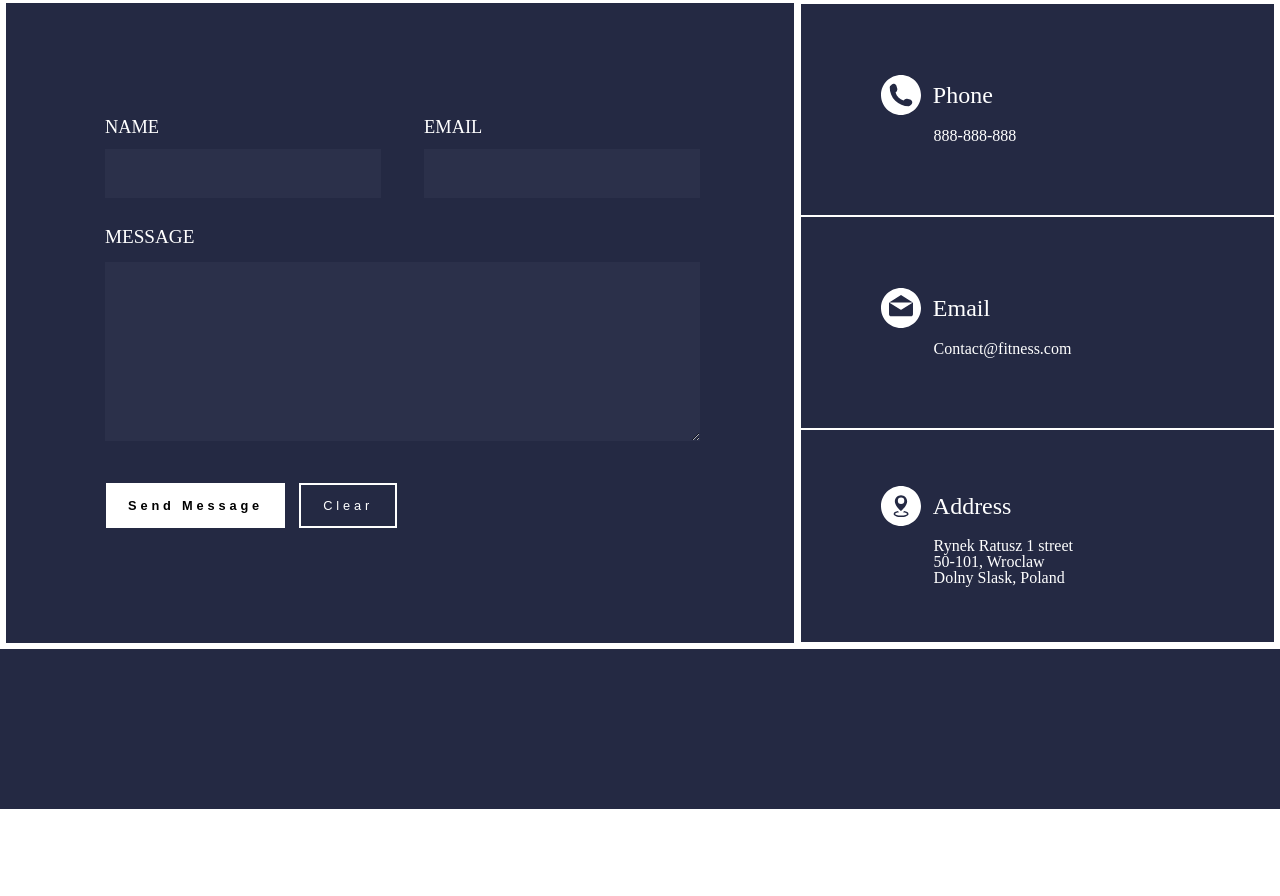
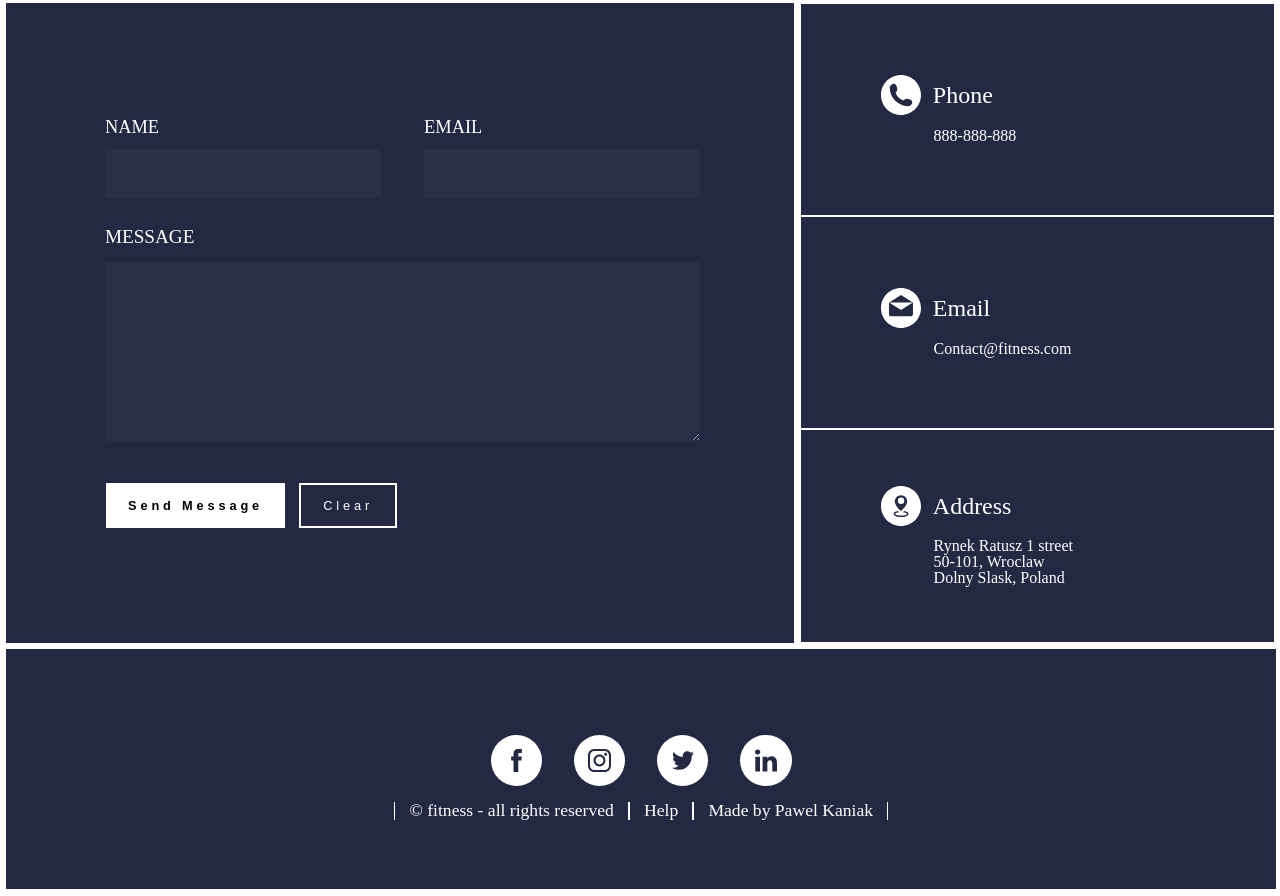
Before and after one commit to Pawelkaniak/Fitness-project, a website: page index.html in a window 1280 px wide. Shown: the part 3026-3922 px from the top of the page. Before the commit the page ends 3835 px from the top, so only its background shows below. Drawn offline with Linux system fonts and the light colour scheme.

Commit message:
add and style footer section

```diff
--- a/index.html
+++ b/index.html
@@ -143,7 +143,21 @@
         </div>
       </article>
     </section>
-  <footer></footer>
+  <footer class="container">
+    <article class="container">
+      <ul class="container">
+        <li><a href="https://www.facebook.com/"><img src="pictures/SVG/facebook-logo.svg"></a></li>
+        <li><a href="https://www.instagram.com/"><img src="pictures/SVG/instagram-logo.svg"></a></li>
+        <li><a href="https://twitter.com/"><img src="pictures/SVG/twitter-logo-silhouette.svg"></a></li>
+        <li><a href="https://www.linkedin.com/"><img src="pictures/SVG/linkedin-logo.svg"></a></li>
+      </ul>
+      <div class="AllRightsRes container">
+        <p>&copy; fitness - all rights reserved</p>
+        <p><a href="#">Help</a></p>
+        <p>Made by Pawel Kaniak</p>
+      </div>
+    </article>
+  </footer>
 
   </body>
   <script src="JavaScript/JavaScript.js"></script>
--- a/scss/style.scss
+++ b/scss/style.scss
@@ -470,13 +470,75 @@ section.contact {
 /* _-_-_-_-_  Footer section _-_-_-_-_  */
 
 footer {
-  margin-top: 0.8em;
-  height: 10em;
-  width: 100%;
+  margin: 0.8em 0.4em 0.4em 0.4em;
+  overflow: hidden;
+  height: 15em;
+  width: 99.2%;
   background-color: $mainFirst-color;
+  justify-content: center;
+  align-items: center;
   @media (max-width: 50em) {
     width: 100%;
     margin: 0.4em 0.4em 0.4em 0.4em;
   }
-
+  article {
+    height: 100%;
+    width: 100%;
+    justify-content: center;
+    align-items: center;
+    flex-direction: column;
+    ul {
+      width: 100%;
+      justify-content: center;
+      align-items: center;
+      li {
+        display: flex;
+        justify-content: center;
+        align-items: center;
+        width: 3.2em;
+        height: 3.2em;
+        background-color: $mainThird-color;
+        border-radius: 50%;
+        margin: 1em;
+        transition: 0.2s ease-in-out;
+        &:hover {
+          background-color: $mainSecond-color;
+          transition: 0.2s ease-in-out;
+        }
+        a {
+          display: flex;
+          justify-content: center;
+          align-items: center;
+          width: 100%;
+          height: 100%;
+          img {
+            width: 1.4em;
+            height: 1.4em;
+          }
+        }
+      }
+    }
+    .AllRightsRes {
+      justify-content: center;
+      align-items: center;
+      flex-direction: row;
+      p {
+        padding: 0 0.8em;
+        font-size: 1.1em;
+        color: $mainThird-color;
+        border-left: 1px solid $mainThird-color;
+        border-right: 1px solid $mainThird-color;
+        @media (max-width: 50em) {
+          padding: 0 0.3em;
+        }
+        a {
+          text-decoration: none;
+          color: $mainThird-color;
+          &:hover {
+            border-bottom: 1px solid $mainThird-color;
+          }
+        }
+      }
+    }
+  }
 }
```
Also changed, not shown: css/style.css, pictures/SVG/facebook-logo.svg (added), pictures/SVG/instagram-logo.svg (added), pictures/SVG/linkedin-logo.svg (added), pictures/SVG/twitter-logo-silhouette.svg (added).
